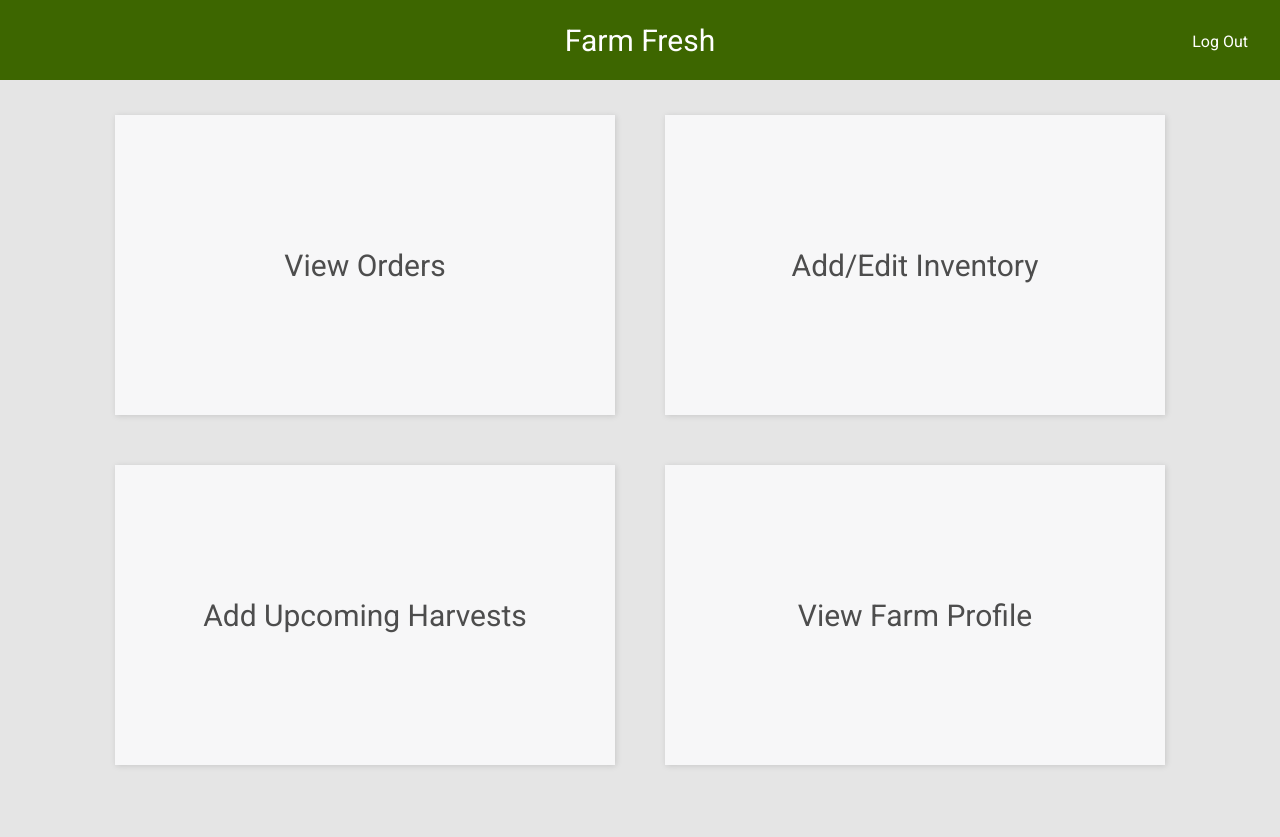
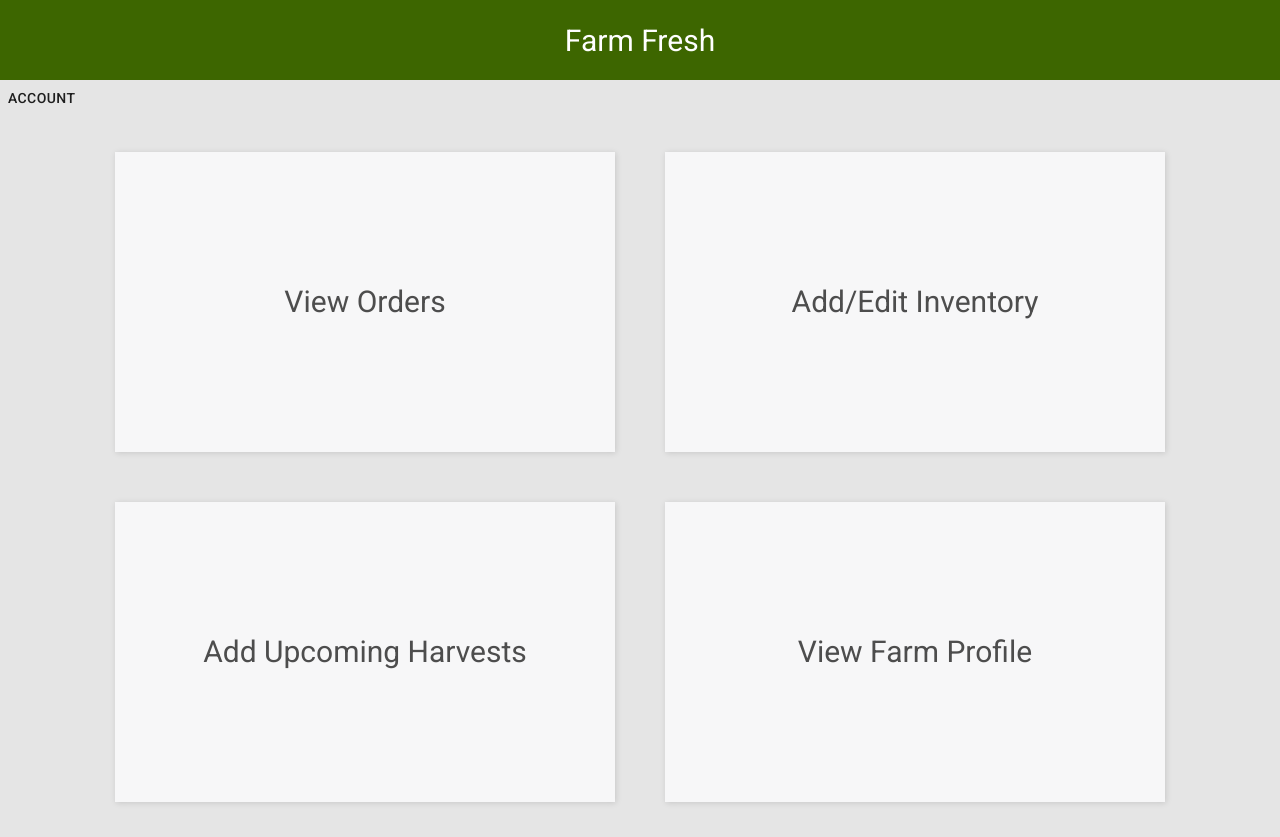
Before and after one commit to Code4Blessings/FarmFreshApp, a React (Create React App) app: page /farmer/dashboard in a window 1280 px wide. Before the commit the page ends 800 px from the top, so only its background shows below. Built offline with nearby package versions, Linux system fonts and the light colour scheme; sample sign-in values are in the browser's storage.

Commit message:
Worked on MenuButton

```diff
--- a/package.json
+++ b/package.json
@@ -3,13 +3,16 @@
   "version": "0.1.0",
   "private": true,
   "dependencies": {
+    "@material-ui/core": "^4.6.1",
     "axios": "^0.19.0",
+    "bootstrap": "^4.3.1",
     "formik": "^2.0.4",
     "react": "^16.12.0",
     "react-dom": "^16.12.0",
     "react-redux": "^7.1.3",
     "react-router-dom": "^5.1.2",
     "react-scripts": "3.2.0",
+    "reactstrap": "^8.1.1",
     "redux": "^4.0.4",
     "redux-thunk": "^2.3.0"
   },
--- a/src/components/FarmerHomepage.js
+++ b/src/components/FarmerHomepage.js
@@ -1,12 +1,13 @@
 import React from 'react';
 import {Link} from 'react-router-dom';
 import Header from './Header';
+import MenuButton from './MenuButton';
 
 const FarmerHomepage = () => {
 	return (
 		<div>
 			<Header/>
-			<Link className='log-out' to='/' onClick={() => localStorage.removeItem('token')}>Log Out</Link>
+			<MenuButton className="log-out"/>
 			<div className='homepage-container'>
 				<div className='homepage-row'>
 					<Link><button>View Orders</button></Link>
--- /dev/null
+++ b/src/components/MenuButton.css
@@ -0,0 +1,4 @@
+.btn-line {
+    color: white;
+
+}
--- a/src/components/MenuButton.js
+++ b/src/components/MenuButton.js
@@ -1,39 +1,38 @@
-import React from "react";
+import React from 'react';
+import Button from '@material-ui/core/Button';
+import Menu from '@material-ui/core/Menu';
+import MenuItem from '@material-ui/core/MenuItem';
+import "./MenuButton.css";
+import {Link} from 'react-router-dom';
+export default function MenuButton() {
+  const [anchorEl, setAnchorEl] = React.useState(null);
 
-const MenuButton = () => {
-    return (
-        <div classNameName="menu-wrapper">
-            <div classNameName="menu-btn">
-                <div className="btn-line"></div>
-                <div className="btn-line"></div>
-                <div className="btn-line"></div>
-            </div>
+  const handleClick = event => {
+    setAnchorEl(event.currentTarget);
+  };
 
-            <nav className="menu">
-                <div className="menu-branding">
-                    <div className="portrait"></div>
-                </div>
-                <ul className="menu-nav">
-                    <li className="nav-item current">
-                        <a href="index.html" className="nav-link">Home
-                        </a>
-                    </li>
-                    <li className="nav-item">
-                        <a href="about.html" className="nav-link">About Me
-                        </a>
-                    </li>
-                    <li className="nav-item">
-                        <a href="work.html" className="nav-link">My Work
-                        </a>
-                    </li>
-                    <li className="nav-item">
-                        <a href="contact.html" className="nav-link">How To Reach Me
-                        </a>
-                    </li>
-                </ul>
-            </nav>
-        </div>
-    );
+  const handleClose = () => {
+    setAnchorEl(null);
+  };
+
+  return (
+    <div>
+      <Button className="btn-line" aria-controls="simple-menu" aria-haspopup="true" onClick={handleClick}>
+       Account
+      </Button>
+      <Menu
+        id="simple-menu"
+        anchorEl={anchorEl}
+        keepMounted
+        open={Boolean(anchorEl)}
+        onClose={handleClose}
+      >
+      <Link to ='/'>
+        <MenuItem onClick={() => localStorage.removeItem('token')} >Logout</MenuItem>
+    </Link>
+
+
+      </Menu>
+    </div>
+  );
 }
-
-export default MenuButton;
```
Also changed, not shown: src/App.css (line endings or trailing spaces), 1 other file (tests, documents, lock files or other folders).
